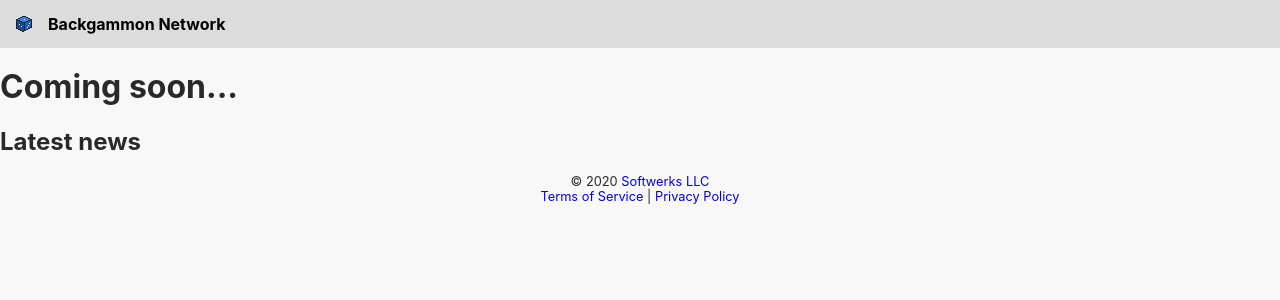
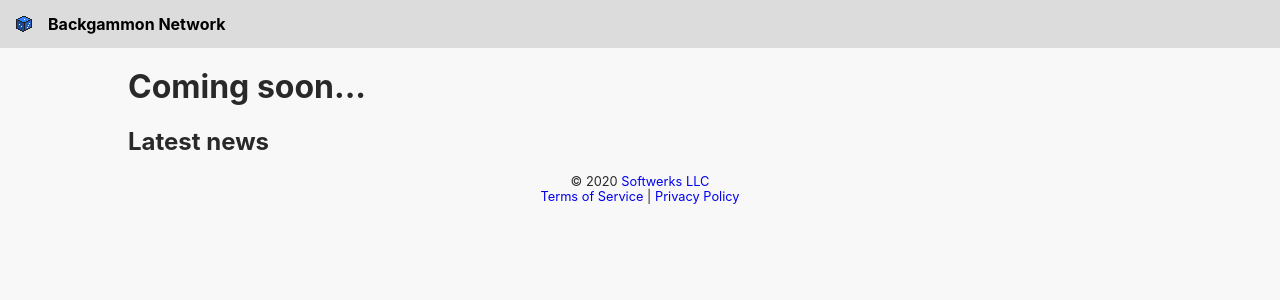
Before and after one commit to softwerks/www.bkgmn.net, a Jekyll site: the page built from index.html, in a window 1280 px wide. Shown: the top 300 px of the page. Built offline with Jekyll 4.4.1, drawn with Linux system fonts in a browser that asks for light colours.

Commit message:
Update base.scss

```diff
--- a/_sass/base.scss
+++ b/_sass/base.scss
@@ -11,3 +11,9 @@ body {
 a {
     text-decoration: none;
 }
+
+.content {
+    max-width: 64rem;
+    padding: 0 1rem;
+    margin: auto;
+}
```
